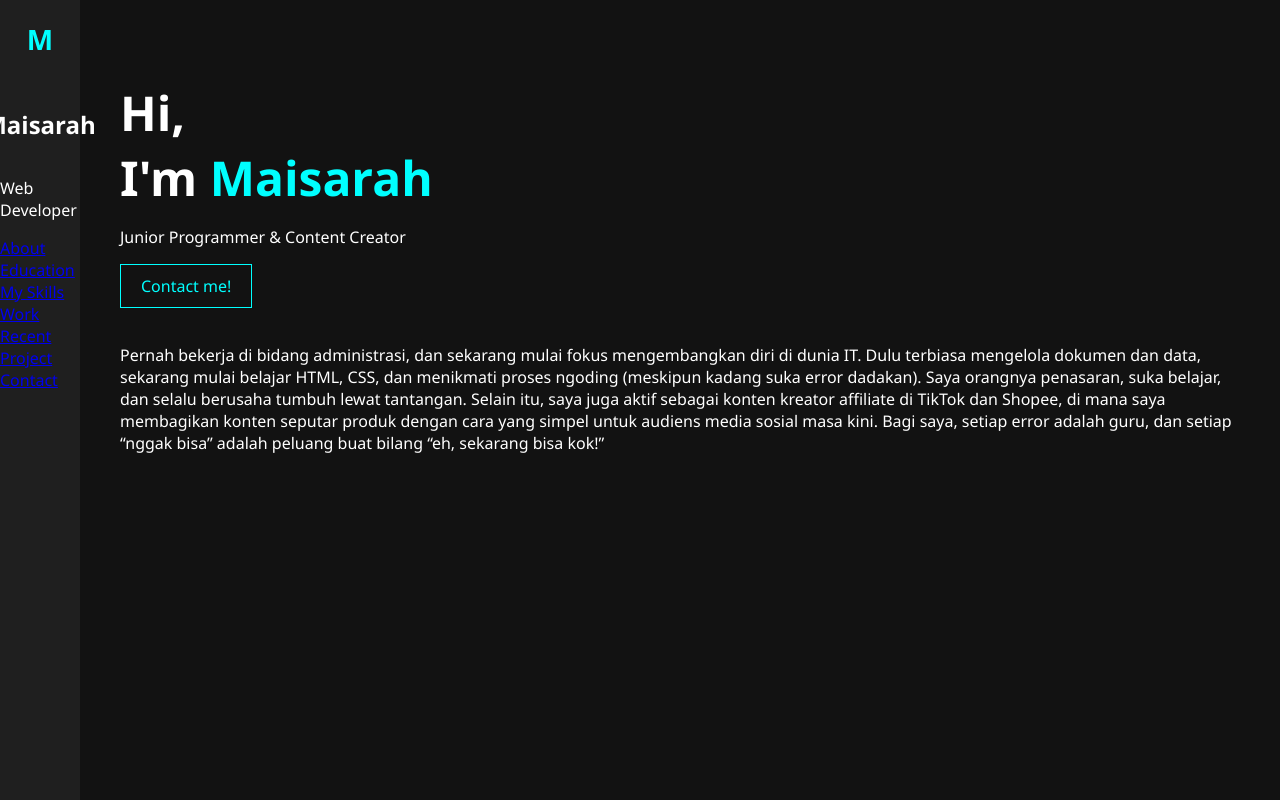
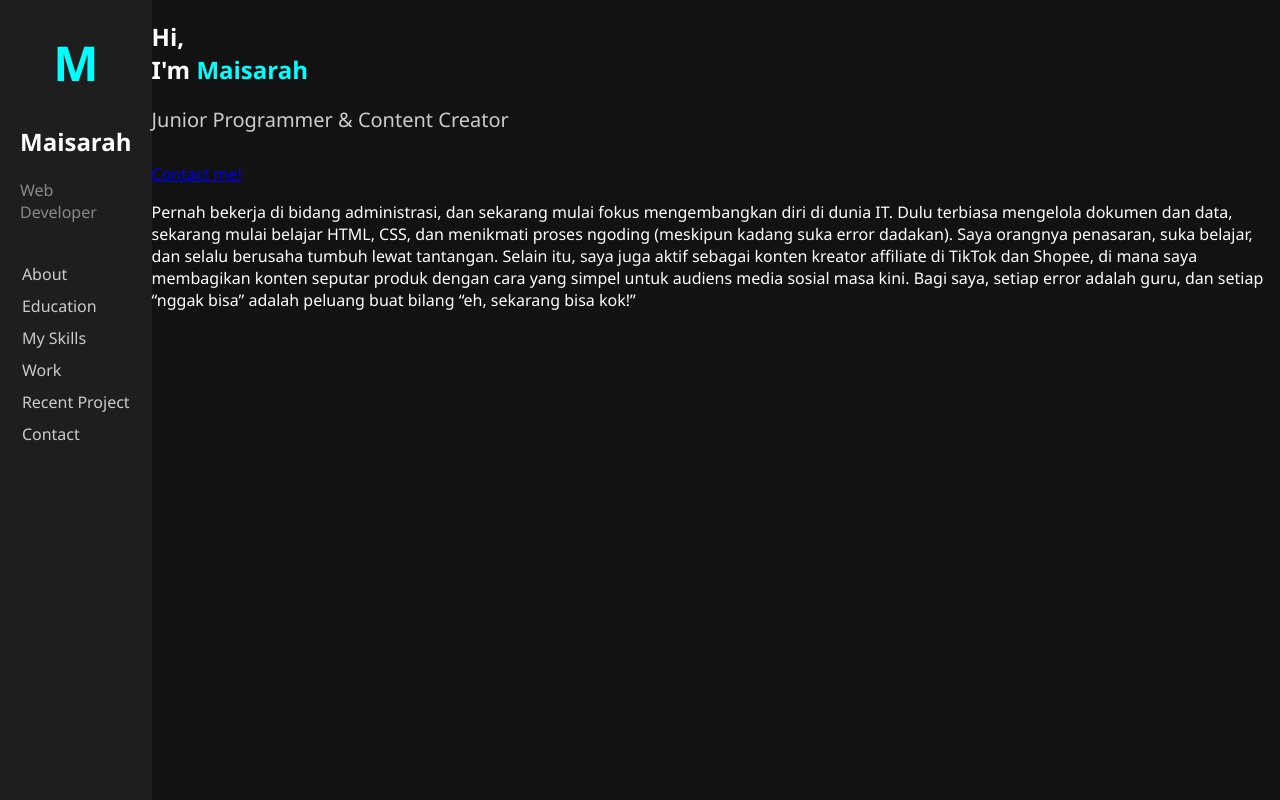
Before and after one commit to Maisaraharfan/maisaraharfan.github.io, a plain HTML site: page index.html in a window 1280 px wide. Drawn offline with Linux system fonts and the light colour scheme.

Commit message:
Update style.css

```diff
--- a/css/style.css
+++ b/css/style.css
@@ -9,63 +9,82 @@ body {
     display: flex;
     height: 100vh;
 }
+
 .sidebar {
-  width: 80px;
-  background-color: #1f1f1f;
+    width: 250px;
+    background-color: #1e1e1e;
+    padding: 30px 20px;
     display: flex;
     flex-direction: column;
     align-items: center;
-  padding-top: 20px;
-  position: fixed;
-  height: 100%;
 }
-.sidebar .logo {
-  font-size: 28px;
+
+.logo {
+    font-size: 48px;
     font-weight: bold;
     color: #00ffff;
+    margin-bottom: 10px;
+}
+
+.sidebar h2 {
+    font-size: 24px;
+    margin-bottom: 5px;
+}
+
+.role {
+    color: #888;
     margin-bottom: 30px;
 }
-.nav a {
+
+.sidebar nav a {
+    display: block;
+    margin: 10px 0;
     color: #ccc;
     text-decoration: none;
-  display: block;
-  padding: 10px;
-  text-align: center;
-  font-size: 14px;
+    font-size: 16px;
 }
-.nav a.active, .nav a:hover {
+
+.sidebar nav a:hover,
+.sidebar nav a:focus {
     color: #00ffff;
 }
-.content {
-  margin-left: 80px;
-  padding: 40px;
+
+.main-content {
     flex: 1;
+    padding: 80px 50px;
+    display: flex;
+    flex-direction: column;
+    justify-content: center;
 }
-.intro h1 {
+
+.main-content h1 {
     font-size: 48px;
-  margin-bottom: 10px;
+    line-height: 1.2;
+    margin-bottom: 20px;
 }
-.intro .highlight {
+
+.highlight {
     color: #00ffff;
 }
-.subtitle {
-  font-size: 18px;
-  margin-bottom: 20px;
+
+.description {
+    font-size: 20px;
     color: #ccc;
+    margin-bottom: 30px;
 }
-.btn {
+
+.contact-btn {
     display: inline-block;
     padding: 10px 20px;
-  margin-bottom: 20px;
-  background-color: transparent;
-  border: 1px solid #00ffff;
+    border: 2px solid #00ffff;
     color: #00ffff;
     text-decoration: none;
+    font-weight: bold;
     transition: 0.3s;
 }
-.btn:hover {
+  .contact-btn:hover {
     background-color: #00ffff;
-  color: #121212;
+    color: #111;
 }
 .desc {
   max-width: 600px;
```
Lines whose indentation alone changed are shown as unchanged.
